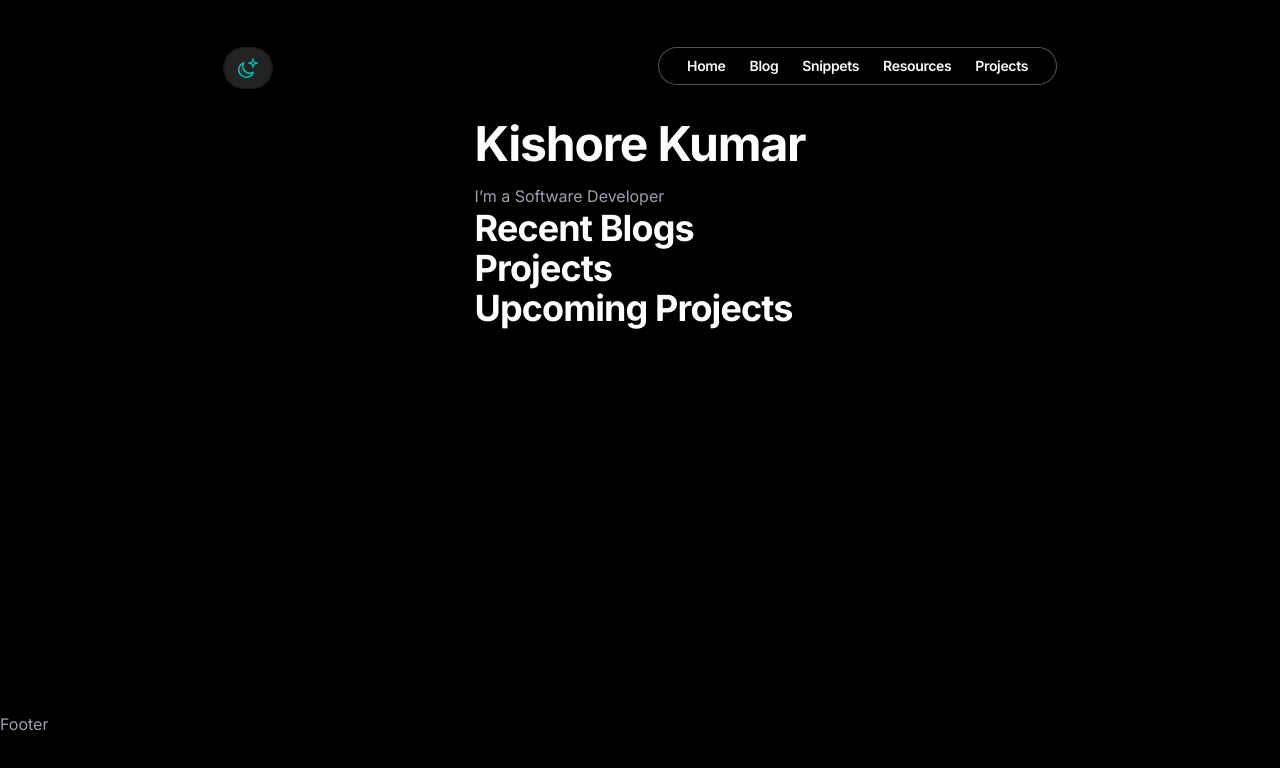
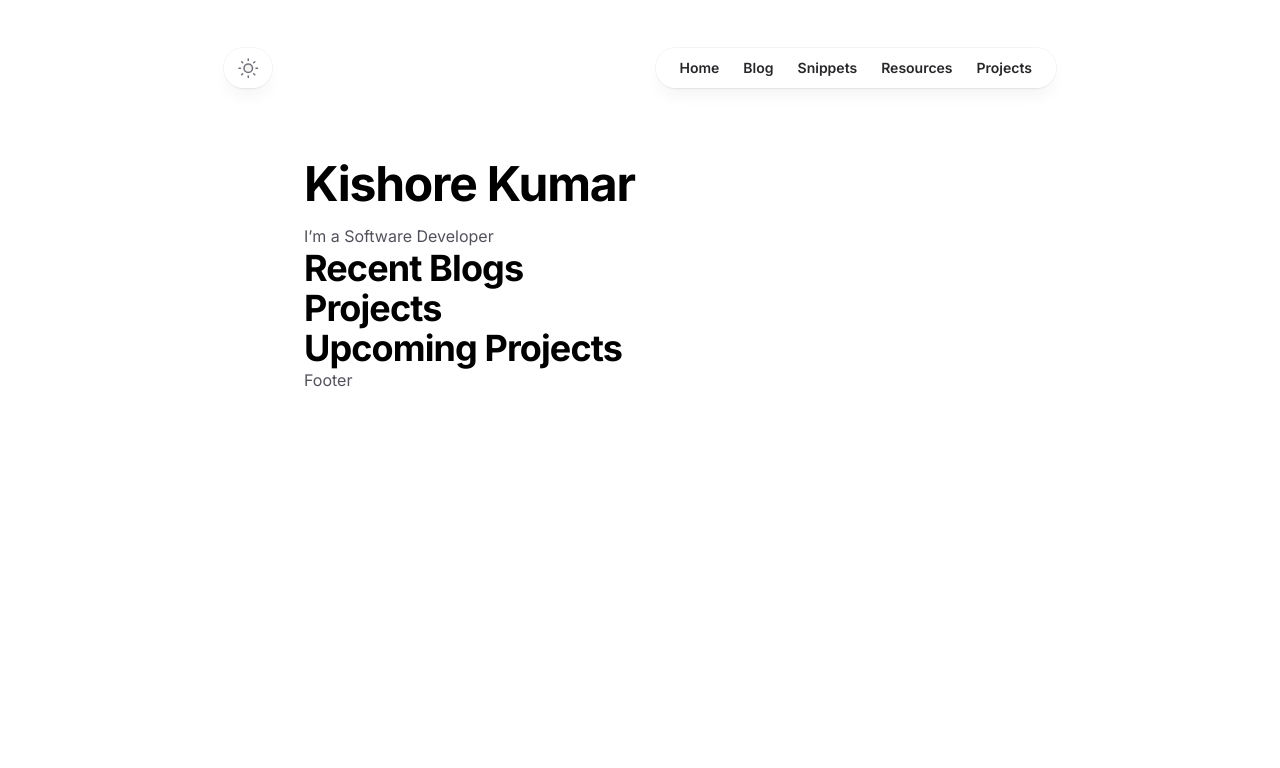
Before and after one commit to kishorekumargr/kishorekumargr, a Next.js app: page / in a window 1280 px wide. Shown: the top 768 px of the page. Built offline with nearby package versions, Linux system fonts and the light colour scheme.

Commit message:
Basic Layout

```diff
--- a/app/globals.css
+++ b/app/globals.css
@@ -5,14 +5,14 @@
   --foreground: #171717;
 }
 
+@custom-variant dark (&:where(.dark, .dark *));
+
 @media (prefers-color-scheme: dark) {
   :root {
     --background: #0a0a0a;
     --foreground: #ededed;
   }
 }
-
-@custom-variant dark (&:where(.dark, .dark *));
 
 @theme inline {
   --font-inter: var(--font-inter);
@@ -22,15 +22,23 @@
 
 @layer base {
   body {
-    @apply bg-white dark:bg-black text-black dark:text-white;
+    @apply bg-white dark:bg-zinc-900 text-black dark:text-white;
+  }
+
+  nav {
+    @apply sticky top-0 z-10 flex flex-row justify-between max-w-4xl w-full p-8 mt-0 mb-0 md:mt-4 md:mb-10 mx-auto bg-white dark:bg-zinc-900;
   }
 
   main {
-    @apply flex flex-col justify-center px-8;
+    @apply flex flex-col px-8 md:px-0 max-w-2xl mx-auto;
+  }
+
+  footer {
+    @apply flex px-8 md:px-0 max-w-2xl mx-auto;
   }
 
   h1 {
-    @apply font-bold text-2xl md:text-5xl tracking-tight mb-4;
+    @apply font-bold text-3xl md:text-5xl tracking-tight mb-4;
   }
 
   h3 {
@@ -43,4 +51,11 @@
 }
 
 @layer components {
+  .nav-mobile {
+    @apply sm:hidden;
+  }
+
+  .nav-desktop {
+    @apply hidden sm:flex flex-row gap-6 items-center rounded-full bg-white/90 px-6 text-sm font-semibold text-zinc-800 shadow-lg shadow-zinc-800/5 ring-1 ring-zinc-900/5 backdrop-blur dark:bg-zinc-900/90 dark:text-zinc-200 dark:ring-white/10;
+  }
 }
--- a/app/layout.tsx
+++ b/app/layout.tsx
@@ -1,6 +1,7 @@
 import type { Metadata } from "next";
 import { Inter } from "next/font/google";
 import "./globals.css";
+import { ThemeProvider } from "@/components/ThemeProvider";
 import Navbar from "@/components/Navbar";
 import Footer from "@/components/Footer";
 
@@ -20,10 +21,18 @@ export default function RootLayout({
   children: React.ReactNode;
 }>) {
   return (
-    <html lang="en" className="dark">
+    <html lang="en" suppressHydrationWarning>
       <body className={`${inter.variable} font-inter antialiased`}>
-        <Navbar />
-        {children} <Footer />
+        <ThemeProvider
+          attribute="class"
+          defaultTheme="system"
+          enableSystem
+          disableTransitionOnChange
+        >
+          <Navbar />
+          {children}
+          <Footer />
+        </ThemeProvider>
       </body>
     </html>
   );
--- a/app/page.tsx
+++ b/app/page.tsx
@@ -1,13 +1,11 @@
 export default function Home() {
   return (
     <main>
-      <div className="flex flex-col justify-center items-start max-w-2xl mx-auto mb-96">
-        <h1>Kishore Kumar</h1>
-        <p>I’m a Software Developer</p>
-        <h3>Recent Blogs</h3>
-        <h3>Projects</h3>
-        <h3>Upcoming Projects</h3>
-      </div>
+      <h1>Kishore Kumar</h1>
+      <p>I’m a Software Developer</p>
+      <h3>Recent Blogs</h3>
+      <h3>Projects</h3>
+      <h3>Upcoming Projects</h3>
     </main>
   );
 }
--- a/app/projects/page.tsx
+++ b/app/projects/page.tsx
@@ -3,7 +3,7 @@ import Link from "next/link";
 export default function Projects() {
   return (
     <main>
-      <div className="max-w-2xl mx-auto mb-16">
+      <div className="mb-16">
         <h1>Projects</h1>
         <h2 className="text-gray-600 dark:text-gray-400 mb-16">
           I’ve developed commercial projects as well as hobby projects. All projects are included
@@ -45,7 +45,6 @@ export default function Projects() {
             </g>
           </svg>
         </div>
-
         <div>
           <h4 className="text-xl font-bold tracking-tight text-gray-900 dark:text-gray-100">
             Moonbeam
--- /dev/null
+++ b/app/snippets/page.tsx
@@ -0,0 +1,7 @@
+export default function Snippets() {
+  return (
+    <main>
+      <h1>Snippets</h1>
+    </main>
+  );
+}
--- a/components/Footer.tsx
+++ b/components/Footer.tsx
@@ -1,6 +1,6 @@
 export default function Footer() {
   return (
-    <footer className="mb-96">
+    <footer>
       <p>Footer</p>
     </footer>
   );
--- a/components/Navbar.tsx
+++ b/components/Navbar.tsx
@@ -3,12 +3,11 @@ import Theme from "./Theme";
 
 export default function Navbar() {
   return (
-    <nav className="sticky top-0 z-10 flex flex-row justify-between max-w-4xl w-full p-8 mt-0 mb-0 md:mt-4 md:mg-10 mx-auto bg-white dark:bg-black">
+    <nav>
       <Theme />
       {/* Mobile */}
-      <div></div>
       {/* Desktop */}
-      <div className="hidden sm:flex flex-row items-center gap-6 px-7 rounded-full h-9 text-sm tracking-tight font-semibold ring-1 ring-zinc-600 text-gray-600 dark:text-gray-50">
+      <div className="nav-desktop">
         <Link href="/">Home</Link>
         <Link href="/blog">Blog</Link>
         <Link href="/snippets">Snippets</Link>
--- a/components/Theme.tsx
+++ b/components/Theme.tsx
@@ -1,33 +1,26 @@
 "use client";
-import { useEffect, useState } from "react";
+
+import { useTheme } from "next-themes";
+import { useState, useEffect } from "react";
 
 export default function Theme() {
-  const [theme, setTheme] = useState("light");
+  const { theme, setTheme } = useTheme();
+  const [mounted, setMounted] = useState(false);
 
   useEffect(() => {
-    const storedTheme = localStorage.getItem("theme");
-    if (storedTheme) {
-      setTheme(storedTheme);
-      document.documentElement.classList.toggle("dark", storedTheme === "dark");
-    } else if (window.matchMedia("(prefers-color-scheme: dark)").matches) {
-      setTheme("dark");
-      document.documentElement.classList.add("dark");
-    }
+    setMounted(true);
   }, []);
 
-  const toggleTheme = () => {
-    const newTheme = theme === "dark" ? "light" : "dark";
-    setTheme(newTheme);
-    localStorage.setItem("theme", newTheme);
-    document.documentElement.classList.toggle("dark", newTheme === "dark");
-  };
+  if (!mounted) {
+    return null;
+  }
 
   return (
     <button
-      onClick={toggleTheme}
+      onClick={() => setTheme(theme === "dark" ? "light" : "dark")}
       type="button"
-      aria-label="Dark Theme"
-      className="group rounded-full bg-white/90 px-3 py-2 shadow-lg ring-1 shadow-zinc-800/5 ring-zinc-900/5 backdrop-blur-sm transition dark:bg-zinc-800/90 dark:ring-white/10 dark:hover:ring-white/20"
+      aria-label="Dark Mode"
+      className="group rounded-full bg-white/90 px-3 py-2 shadow-lg ring-1 shadow-zinc-800/5 ring-zinc-900/5 backdrop-blur-sm transition dark:bg-zinc-900 dark:ring-white/30 dark:hover:ring-white/20"
     >
       <svg
         viewBox="0 0 24 24"
--- /dev/null
+++ b/components/ThemeProvider.tsx
@@ -0,0 +1,11 @@
+"use client";
+
+import * as React from "react";
+import { ThemeProvider as NextThemesProvider } from "next-themes";
+
+export function ThemeProvider({
+  children,
+  ...props
+}: React.ComponentProps<typeof NextThemesProvider>) {
+  return <NextThemesProvider {...props}>{children}</NextThemesProvider>;
+}
```
Also changed, not shown: package.json (+7 -6 lines), 1 other file (tests, documents, lock files or other folders).
